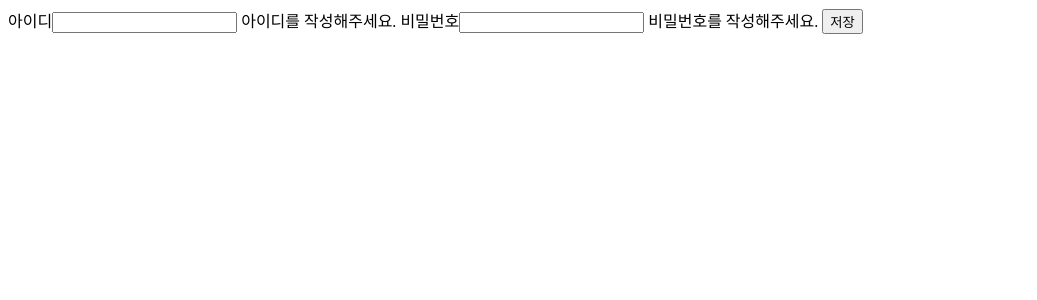
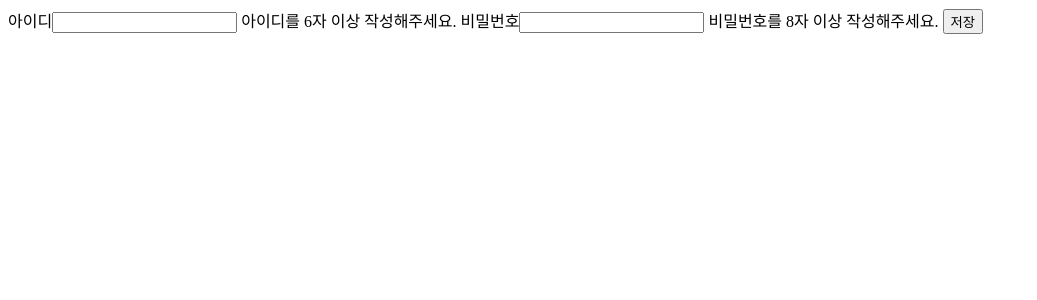
Before and after one commit to sungjine456/notepad, an Angular app in the folder client/: page /signup in a window 1280 px wide. Shown: the top 300 px of the page, without its empty margins (0-1037 px from the left). Built offline with nearby package versions, Linux system fonts and the light colour scheme.

Commit message:
update id and password validation

```diff
--- a/client/src/app/com/notepad/user/signup/signup.component.html
+++ b/client/src/app/com/notepad/user/signup/signup.component.html
@@ -1,13 +1,15 @@
 <form [formGroup]="userForm">
   <label for="id">아이디</label>
   <input id="id" type="text" formControlName="id" maxlength="12">
-  <span *ngIf="this.userForm.controls.id.hasError('required')">
-    아이디를 작성해주세요.
+  <span *ngIf="this.userForm.controls.id.hasError('required') ||
+      this.userForm.controls.id.hasError('minlength')">
+    아이디를 6자 이상 작성해주세요.
   </span>
   <label for="password">비밀번호</label>
   <input id="password" type="password" formControlName="password" maxlength="20">
-  <span *ngIf="this.userForm.controls.password.hasError('required')">
-    비밀번호를 작성해주세요.
+  <span *ngIf="this.userForm.controls.password.hasError('required') ||
+      this.userForm.controls.password.hasError('minlength')">
+    비밀번호를 8자 이상 작성해주세요.
   </span>
-  <input type = "submit" value = "저장"  (click) = "onSubmit()" >
+  <input type="submit" value="저장" (click)="onSubmit()">
 </form>
--- a/client/src/app/com/notepad/user/signup/signup.component.ts
+++ b/client/src/app/com/notepad/user/signup/signup.component.ts
@@ -17,8 +17,8 @@ export class SignupComponent implements OnInit {
               private httpClient: HttpClient,
               private router: Router) {
     this.userForm = this.fb.group({
-      id: ['', Validators.required],
-      password: ['', Validators.required]
+      id: ['', [Validators.required, Validators.minLength(6)]],
+      password: ['', [Validators.required, Validators.minLength(8)]]
     });
   }
 
```
Also changed, not shown: 1 other file (tests, documents, lock files or other folders).
